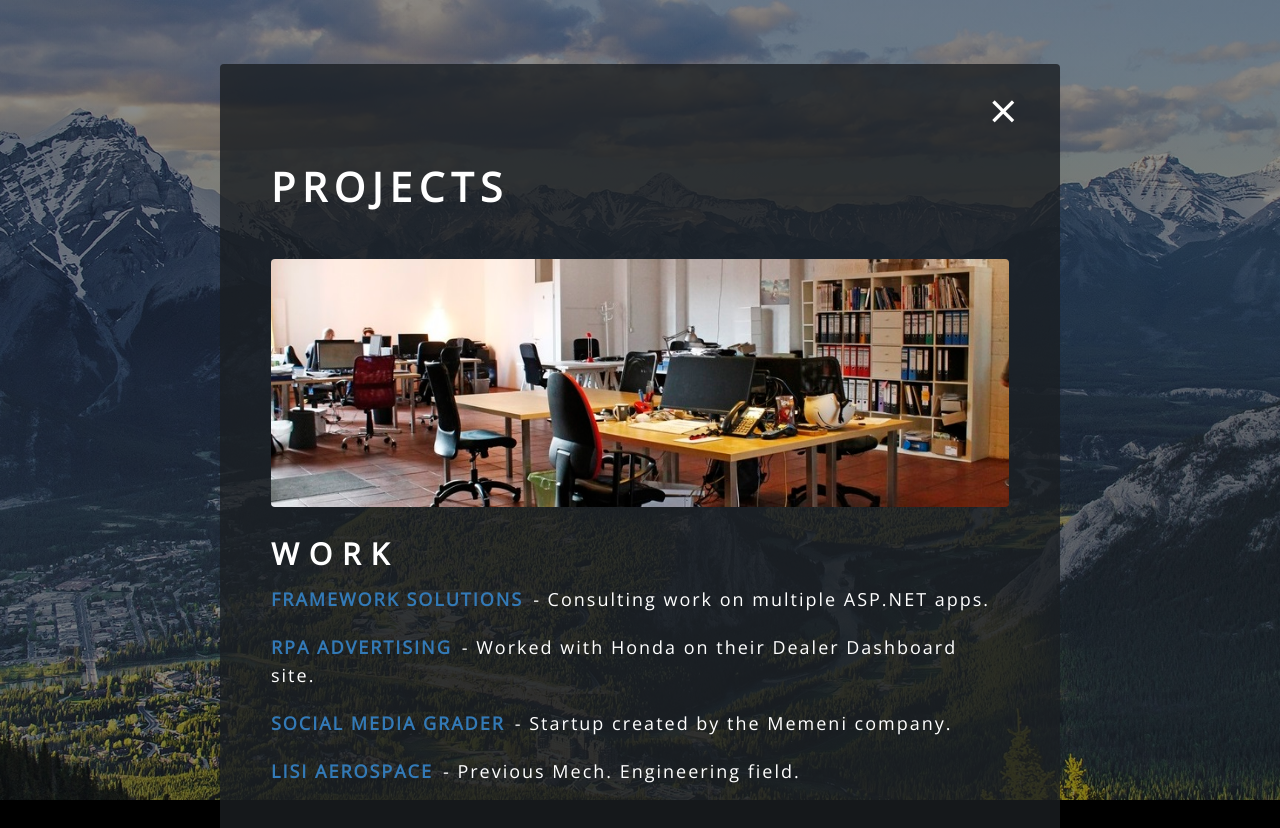
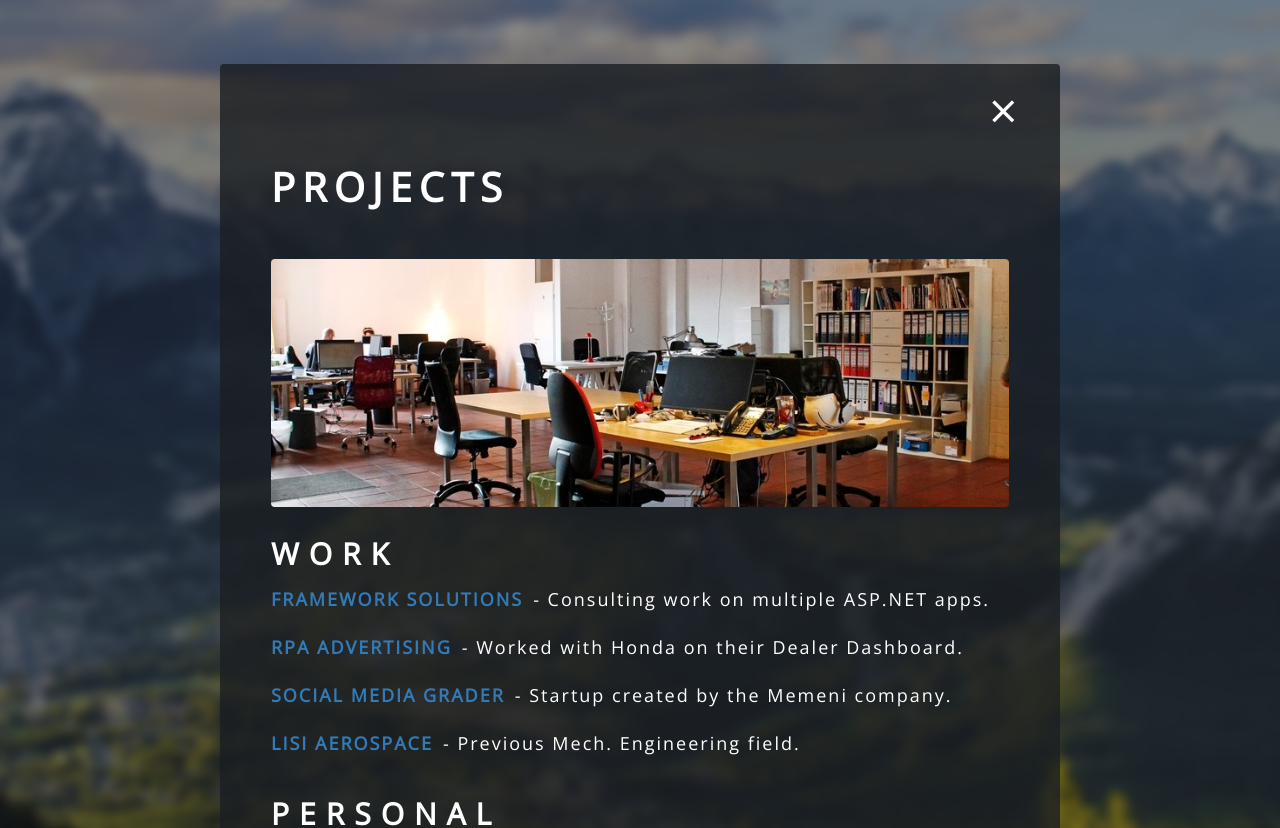
Before and after one commit to AndrewRchow/Portfolio, an Angular app: page /projects in a window 1280 px wide. Shown: the top 828 px of the page. Built offline with nearby package versions, Linux system fonts and the light colour scheme.

Commit message:
blur in/out done

```diff
--- a/src/app/app-routing.module.ts
+++ b/src/app/app-routing.module.ts
@@ -11,9 +11,9 @@ const appRoutes: Routes = [
     {path: '', redirectTo: '/home', pathMatch: 'full'},
     {path: 'home', component: DashboardComponent, data: {depth:1}},
     {path: 'intro', component: IntroComponent, data: {depth:2}},
-    {path: 'skills', component: SkillsComponent, data: {depth:3}},
-    {path: 'projects', component: ProjectsComponent, data: {depth:4}},
-    {path: 'contact', component: ContactComponent, data: {depth:5}},
+    {path: 'skills', component: SkillsComponent, data: {depth:2}},
+    {path: 'projects', component: ProjectsComponent, data: {depth:2}},
+    {path: 'contact', component: ContactComponent, data: {depth:2}},
 ];
 
 @NgModule({
--- a/src/app/app.component.html
+++ b/src/app/app.component.html
@@ -1,5 +1,5 @@
-
-
+<div class="bg"></div>
+<div class="bgImage" [ngClass]="backgroundImageBlur" ></div>
 <div class="main" [@fadeAnimation]="getDepth(myOutlet)">
-  <router-outlet #myOutlet="outlet"></router-outlet>
+  <router-outlet #myOutlet="outlet" (activate)="onActivate($event)"></router-outlet>
 </div>
--- a/src/app/app.component.scss
+++ b/src/app/app.component.scss
@@ -1,3 +1,97 @@
+.bgImage {
+  background: linear-gradient(to top, rgba(19, 21, 25, 0.5), rgba(19, 21, 25, 0.5)),url("/assets/wallpaper.jpg") no-repeat center center;
+  -webkit-background-size: cover;
+  -moz-background-size: cover;
+  -o-background-size: cover;
+  background-size: cover;
+  width: 100%;
+  height: 100%;
+  position: fixed;
+
+  top: 0;
+  left: 0;
+  z-index: -1;
+
+
+
+}
+
+
+
+.applyBlur {
+  animation: applyBlur 1s ease normal forwards;
+
+}
+@keyframes applyBlur {
+  0%{
+    filter:blur(0px);
+    transform: scale(1.0);
+  }
+  100%{
+    filter:blur(5px);
+    transform: scale(1.1);
+  }
+}
+
+.noBlur {
+  animation: noBlur 1s ease normal forwards;
+
+}
+@keyframes noBlur {
+  0%{
+    filter:blur(5px);
+    transform: scale(1.1);
+  }
+  100%{
+    filter:blur(0px);
+    transform: scale(1.0);
+  }
+}
+
+
+.bg {
+  background: black;
+  width: 100%;
+  height: 100%;
+  position: fixed;
+  top: 0;
+  left: 0;
+  z-index: 0;
+  -webkit-animation: colorToImage 2s ease 1.25s 1 normal forwards;
+  animation: colorToImage 2s ease 1.25s 1 normal forwards;
+}
+
+@-webkit-keyframes colorToImage {
+  0%{
+      opacity:1;
+  }
+  100%{
+      opacity:0;
+  }
+}
+@keyframes colorToImage {
+  0%{
+      opacity:1;
+  }
+  100%{
+      opacity:0;
+  }
+}
+
+.test{
+  // -webkit-animation: blur 2s ease 0.5s 1 normal forwards;
+  // animation: blur 2s ease 2s 1 normal forwards;
+}
+
+@keyframes blur {
+  0%{
+      filter: blur(0);
+  }
+  100%{
+    filter: blur(5px);
+  }
+}
+
   :host {
 
     display: flex;
--- a/src/app/app.component.ts
+++ b/src/app/app.component.ts
@@ -10,8 +10,17 @@ import { fadeAnimation } from './fade.animation';
 })
 export class AppComponent {
   title = 'app';
+  backgroundImageBlur:string = "noBlur";
 
   getDepth(outlet){
     return outlet.activatedRouteData['depth'];
   }
+
+  onActivate(e) {
+    if(e.constructor.name == "DashboardComponent"){
+      this.backgroundImageBlur = "noBlur";
+    }else{
+      this.backgroundImageBlur = "applyBlur";
+    }
+  }
 }
--- a/src/app/dashboard/dashboard.component.ts
+++ b/src/app/dashboard/dashboard.component.ts
@@ -17,9 +17,11 @@ export class DashboardComponent implements OnInit {
     console.log(this.loadOnceService.getLoadCount());
     if(this.loadOnceService.getLoadCount()>0){
       this.firstLoad = false;
-      console.log('changed');
     }
     this.loadOnceService.incLoadCount();
+
+    this.loadOnceService.isAtHome.emit(true);
+
   }
 
   ngAfterViewInit(){
--- a/src/app/fade.animation.ts
+++ b/src/app/fade.animation.ts
@@ -2,37 +2,58 @@ import { trigger, animate, transition, style, query } from '@angular/animations'
 
 export const fadeAnimation =
     trigger('fadeAnimation', [
-        transition( '* => *', [
+        transition( '1 => 2', [
             query(':enter',
                 [
                     style({ opacity: 0 })
                 ],
-                { optional: true }
-            ),
-            // query('body',
-            //     [
-            //         style({ filter: 'blur(0px)' }),
-            //         animate('0.25s ease-in-out', style({ filter: 'blur(5px)' }))
-            //     ],
-            //     { optional: true }
-            // ),
+                { optional: true }),
+        // query('.bgImage',
+        //     [
+        //         style({ filter: 'blur(0px)' }),
+        //         animate('1s ease-in-out', style({ filter: 'blur(5px)' }))
+        //     ],
+        //     { optional: true }
+        // ),
+            query(':leave',
+                [
+                    style({ opacity: 1 }),
+                    animate('0.4s ease-in-out', style({ opacity: 0 }))
+                ],
+                { optional: true }),
+            query(':enter',
+                [
+                    style({ opacity: 0 }),
+                    animate('0.25s ease-in-out', style({ opacity: 1 }))
+                ],
+                { optional: true })
+        ]),
+        transition( '2 => 1', [
+            query(':enter',
+                [
+                    style({ opacity: 0 })
+                ],
+                { optional: true }),
+        // query('.bgImage',
+        //     [
+        //         style({ filter: 'blur(5px)' }),
+        //         animate('1s ease-in-out', style({ filter: 'blur(0px)' }))
+        //     ],
+        //     { optional: true }
+        // ),
             query(':leave',
                 [
                     style({ opacity: 1 }),
                     animate('0.25s ease-in-out', style({ opacity: 0 }))
                 ],
-                { optional: true }
-            ),
+                { optional: true }),
             query(':enter',
                 [
                     style({ opacity: 0 }),
-                    animate('0.25s ease-in-out', style({ opacity: 1 }))
+                    animate('0.4s ease-in-out', style({ opacity: 1 }))
                 ],
-                { optional: true }
-            )
-
+                { optional: true })
         ])
-
     ]);
 
 
--- a/src/app/intro/intro.component.ts
+++ b/src/app/intro/intro.component.ts
@@ -1,5 +1,7 @@
 import { Component, ElementRef, HostListener, OnInit } from '@angular/core';
 import {Router} from '@angular/router';
+
+import {LoadOnceService} from '../loadOnce.service'
 
 @Component({
   selector: 'app-intro',
@@ -19,9 +21,11 @@ export class IntroComponent implements OnInit {
   }
 
 
-  constructor(private eRef: ElementRef, private router: Router) { }
+  constructor(private loadOnceService: LoadOnceService, private eRef: ElementRef, private router: Router) { }
 
   ngOnInit() {
+    // this.loadOnceService.setHomeStatus(false);
+      this.loadOnceService.isAtHome.emit(false);
   }
 
 }
--- a/src/app/loadOnce.service.ts
+++ b/src/app/loadOnce.service.ts
@@ -3,6 +3,9 @@ import { EventEmitter, Injectable } from "@angular/core";
 @Injectable()
 export class LoadOnceService {
     loadCount: number = 0;
+    atHome: boolean = true;
+
+    isAtHome = new EventEmitter<boolean>();
 
     constructor (){
 
@@ -16,4 +19,13 @@ export class LoadOnceService {
         this.loadCount++;
     }
 
+
+    getHomeStatus() {
+        return this.atHome;
+    }
+
+    setHomeStatus(bool: boolean) {
+        this.atHome=bool;
+    }
+
 }
--- a/src/app/projects/projects.component.html
+++ b/src/app/projects/projects.component.html
@@ -11,7 +11,7 @@
         <a class="projectsHeader" href="https://www.fwsi.net" target="_blank">FRAMEWORK SOLUTIONS</a><span class="projectsText">- Consulting work on multiple ASP.NET apps.</span>
         <br />
         <br />
-        <a class="projectsHeader" href="https://www.rpa.com" target="_blank">RPA ADVERTISING</a><span class="projectsText">- Worked with Honda on their Dealer Dashboard site.</span>
+        <a class="projectsHeader" href="https://www.rpa.com" target="_blank">RPA ADVERTISING</a><span class="projectsText">- Worked with Honda on their Dealer Dashboard.</span>
         <br />
         <br />
         <a class="projectsHeader" href="https://memeni.com" target="_blank">SOCIAL MEDIA GRADER</a><span class="projectsText">- Startup created by the Memeni company.</span>
@@ -26,10 +26,13 @@
         <a class="projectsHeader" href="http://nasw17.us-west-1.elasticbeanstalk.com/" target="_blank">NASW2017</a><span class="projectsText">- Winner of 2017 Hacking for Humanity hackathon.</span>
         <br />
         <br />
-        <a class="projectsHeader" href="https://github.com/AndrewRchow/coinviewer" target="_blank">COINVIEWER</a><span class="projectsText">- Crypto dashboard to view realtime net changes.</span>
+        <a class="projectsHeader" href="http://Andrewchow-env.eps8yppsfz.us-west-2.elasticbeanstalk.com" target="_blank">COINVIEWER</a><span class="projectsText">- Crypto dashboard to view realtime net changes.</span>
         <br />
         <br />
-        <a class="projectsHeader" href="https://github.com/AndrewRchow/cookbook" target="_blank">COOK BOOK</a><span class="projectsText">- Recipe and shopping list application in Angular 6.</span>
+        <a class="projectsHeader" href="http://turtlequizapp.s3-website-us-west-2.amazonaws.com/" target="_blank">TURTLE QUIZ</a><span class="projectsText">- Quiz application built using AngularJS</span>
+        <br />
+        <br />
+        <a class="projectsHeader" href="http://phasergames.s3-website-us-west-2.amazonaws.com" target="_blank">FLAPPY BOX</a><span class="projectsText">- Flappy Bird clone built with Phaser and HTML5.</span>
         <br />
         <br />
 
--- a/src/index.html
+++ b/src/index.html
@@ -11,8 +11,7 @@
   <link href="https://fonts.googleapis.com/css?family=Open+Sans" rel="stylesheet">
 </head>
 <body>
-  <div class="bg"></div>
-  <div class="bgImage"></div>
+
   <app-root></app-root>
 </body>
 </html>
--- a/src/styles.css
+++ b/src/styles.css
@@ -1,46 +1,3 @@
-.bgImage {
-    background: linear-gradient(to top, rgba(19, 21, 25, 0.5), rgba(19, 21, 25, 0.5)),url("assets/wallpaper.jpg") no-repeat center center;
-    -webkit-background-size: cover;
-    -moz-background-size: cover;
-    -o-background-size: cover;
-    background-size: cover;
-    width: 100%;
-    height: 100%;
-    position: fixed;
-
-    top: 0;
-    left: 0;
-    z-index: -1;
-}
-.bg {
-    background: black;
-    width: 100%;
-    height: 100%;
-    position: fixed;
-    top: 0;
-    left: 0;
-    z-index: 0;
-    -webkit-animation: colorToImage 2s ease 0.5s 1 normal forwards;
-    animation: colorToImage 2s ease 0.5s 1 normal forwards;
-}
-
-@-webkit-keyframes colorToImage {
-    0%{
-        opacity:1;
-    }
-    100%{
-        opacity:0;
-    }
-}
-@keyframes colorToImage {
-    0%{
-        opacity:1;
-    }
-    100%{
-        opacity:0;
-    }
-}
-
 body{
     height: 100%;
     position: relative;
```
